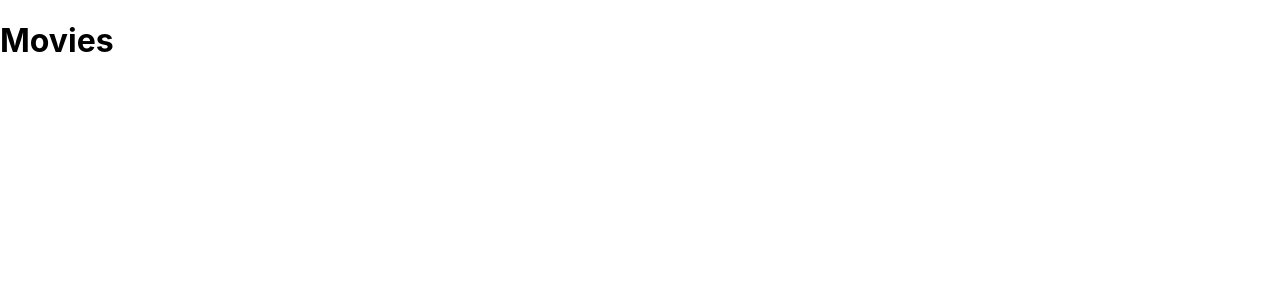
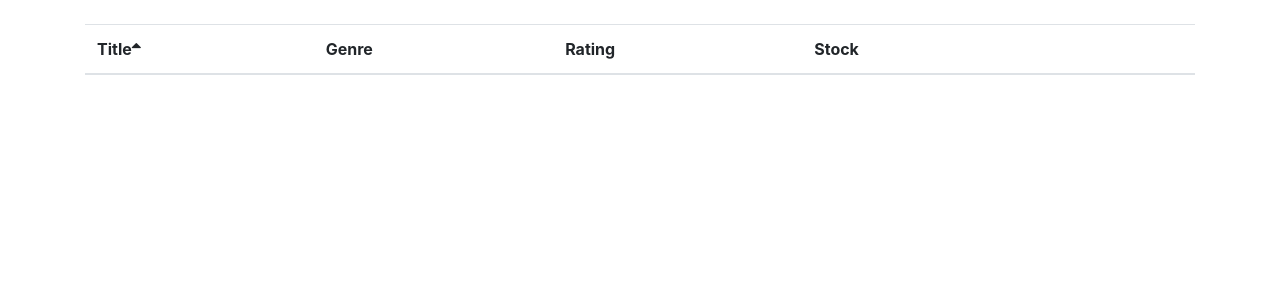
Before and after one commit to arunrr/vidly, a React (Create React App) app: page / in a window 1280 px wide. Shown: the top 300 px of the page. Built offline with nearby package versions, Linux system fonts and the light colour scheme.

Commit message:
Added movie table header with sort logic

```diff
--- a/src/App.js
+++ b/src/App.js
@@ -1,4 +1,6 @@
 import React, { Component } from 'react';
+
+import MovieMain from './components/movieMain';
 
 import './App.css';
 
@@ -6,12 +8,10 @@ class App extends Component {
   render() {
     return (
       <div className="App">
-
-      <main className="container mt-4">
-        <h1>Movies</h1>
-      </main>
+        <main className="container mt-4">
+          <MovieMain />
+        </main>
       </div>
-
     );
   }
 }
--- /dev/null
+++ b/src/components/commons/table.jsx
@@ -0,0 +1,47 @@
+import React, { Component } from 'react';
+
+import TableHeader from './tableHeader';
+
+class Table extends Component {
+  // Column labels and info used in the table
+  columns = [
+    {
+      path: 'title',
+      label: 'Title'
+    },
+    {
+      path: 'genre.name',
+      label: 'Genre'
+    },
+    {
+      path: 'dailyRentalRate',
+      label: 'Rating'
+    },
+    {
+      path: 'numberInStock',
+      label: 'Stock'
+    },
+    {
+      key: 'like'
+    },
+    {
+      key: 'delete'
+    }
+  ];
+
+  render() {
+    const { sortColumn, onSort } = this.props;
+    // Returns table
+    return (
+      <table className="table">
+        <TableHeader
+          sortColumn={sortColumn}
+          onSort={onSort}
+          columns={this.columns}
+        />
+      </table>
+    );
+  }
+}
+
+export default Table;
--- /dev/null
+++ b/src/components/commons/tableHeader.jsx
@@ -0,0 +1,49 @@
+import React, { Component } from 'react';
+
+class TableHeader extends Component {
+  // Function to sort the table columns
+  raiseSort = path => {
+    const sortColumn = { ...this.props.sortColumn };
+    if (sortColumn.path === path) {
+      sortColumn.order = sortColumn.order === 'asc' ? 'desc' : 'asc';
+    } else {
+      sortColumn.path = path;
+      sortColumn.order = 'asc';
+    }
+
+    this.props.onSort(sortColumn);
+  };
+
+  render() {
+    const { sortColumn, columns } = this.props;
+
+    // Returns ascending or decending arrow based on sortColumn
+    const columnArrows = path => {
+      if (path === sortColumn.path && sortColumn.order === 'asc')
+        return <i className="fa fa-sort-asc" />;
+      else return <i className="fa fa-sort-desc" />;
+    };
+
+    // Return movie table column headers
+    return (
+      <thead>
+        <tr>
+          {columns.map(column => (
+            <th
+              className={column.label ? 'clickable' : null}
+              key={column.label || column.key}
+              onClick={() => this.raiseSort(column.path)}
+            >
+              {column.label}
+              {column.label && column.path === sortColumn.path
+                ? columnArrows(column.path)
+                : null}
+            </th>
+          ))}
+        </tr>
+      </thead>
+    );
+  }
+}
+
+export default TableHeader;
--- /dev/null
+++ b/src/components/movieMain.jsx
@@ -0,0 +1,24 @@
+import React, { Component } from 'react';
+
+import Table from './commons/table';
+
+class MovieMain extends Component {
+  state = {
+    sortColumn: { path: 'title', order: 'asc' }
+  };
+
+  handleColumnSort = sortColumn => {
+    this.setState({ sortColumn });
+  };
+
+  render() {
+    return (
+      <Table
+        sortColumn={this.state.sortColumn}
+        onSort={this.handleColumnSort}
+      />
+    );
+  }
+}
+
+export default MovieMain;
--- a/src/index.js
+++ b/src/index.js
@@ -4,6 +4,8 @@ import * as serviceWorker from './serviceWorker';
 
 import App from './App';
 
+import 'bootstrap/dist/css/bootstrap.css'
+import 'font-awesome/css/font-awesome.css'
 import './index.css';
 
 ReactDOM.render(<App />, document.getElementById('root'));
```
Also changed, not shown: src/services/fakeGenreService.js (added, +9 -0 lines), src/services/fakeMovieService.js (added, +106 -0 lines).
